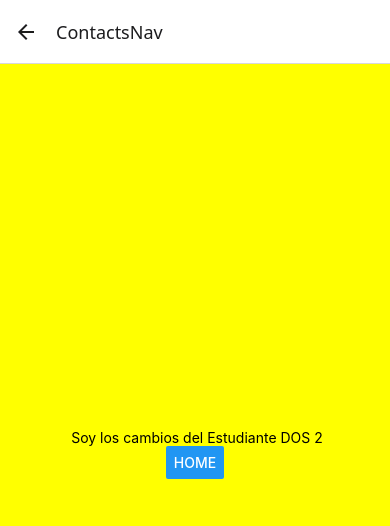
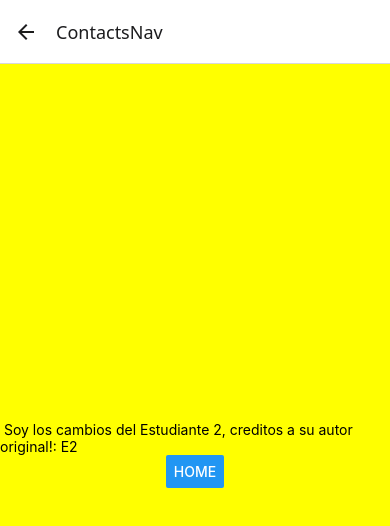
Before and after one commit to L3yth0n-H1d4lg0/SoyEstudiante1, a React Native app: screen /ContactsNav in a window 390 px wide. Shown: the top 526 px of the page. Built offline with nearby package versions, Linux system fonts and the light colour scheme.

Commit message:
Ignorar todos los rar, apropiación de ContactsScreen Estudiante 2

```diff
--- a/app/screens/ContactsScreen.js
+++ b/app/screens/ContactsScreen.js
@@ -2,7 +2,7 @@ import { View, Text, StyleSheet, Button } from 'react-native'
 
 export const Contacts = ({ navigation }) => {
     return <View style={styles.container}>
-        <Text> Soy los cambios del Estudiante DOS 2</Text>
+        <Text> Soy los cambios del Estudiante 2, creditos a su autor original!: E2</Text>
         <Button
             title='HOME'
             onPress={() => {
```
Also changed, not shown: 1 other file (tests, documents, lock files or other folders).
